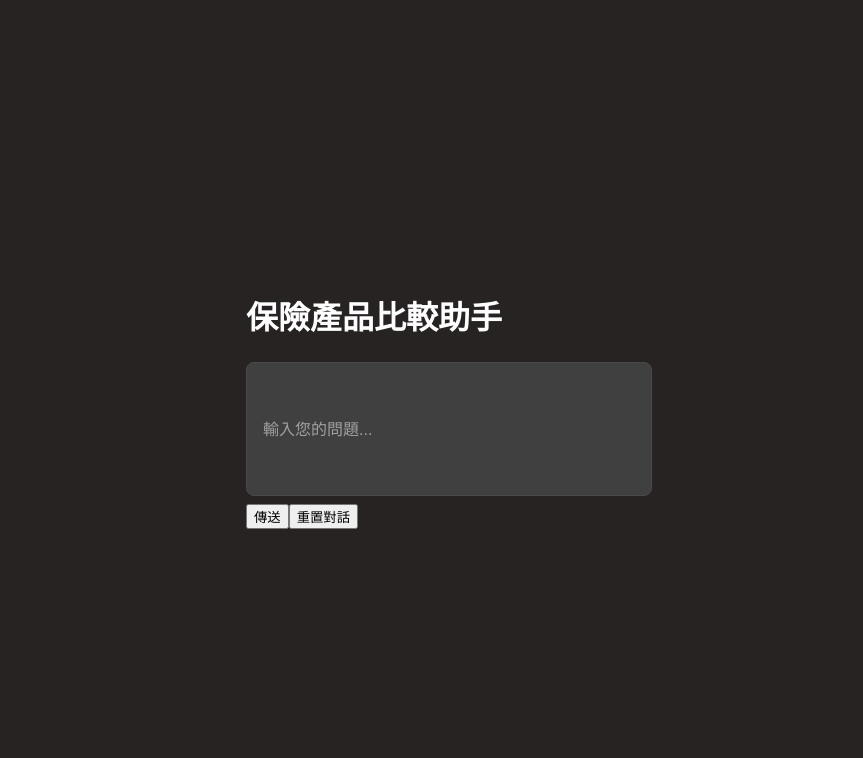
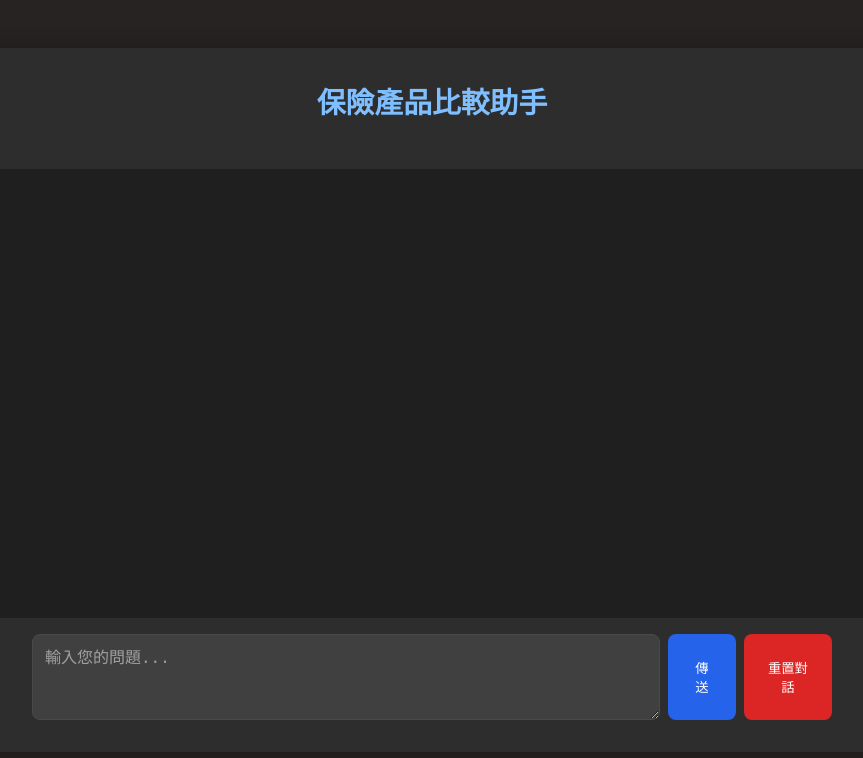
Before and after one commit to thompsonkylaw/policy_analysis, a React (Vite) app: page / in a window 1280 px wide. Shown: the top 758 px of the page, without its empty margins (208-1071 px from the left). Built offline with nearby package versions, Linux system fonts and the light colour scheme.

Commit message:
產品比較助手

```diff
--- a/src/App.css
+++ b/src/App.css
@@ -8,6 +8,7 @@
   min-height: 80vh;
   display: flex;
   flex-direction: column;
+  justify-content: center;
 }
 
 .header {
@@ -21,6 +22,7 @@
   margin: 0;
 }
 
+/* Adjust existing chat container */
 .chat-container {
   flex: 1;
   overflow-y: auto;
@@ -28,25 +30,50 @@
   padding: 1rem;
   background: #1f1f1f;
   border-radius: 8px;
+  width: 90%;
+  margin: 1rem auto;
 }
 
+/* Input field styling */
+.message-input {
+  width: 100%;
+  max-width: 800px;
+  margin: 0 auto;
+  display: block;
+  background: #404040;
+  color: white;
+  border: 1px solid #4a4a4a;
+  padding: 1rem;
+  border-radius: 8px;
+  margin-bottom: 0.5rem;
+}
+
+
+/* Message styling */
 .message {
   margin: 1rem 0;
-  padding: 1rem;
-  border-radius: 8px;
-  max-width: 75%;
-  color: #e0e0e0;
+  padding: 1.5rem;
+  border-radius: 12px;
+  max-width: 70%;
+  word-wrap: break-word;
 }
 
+/* User messages (matches input field style) */
 .message.user {
-  background: #2a4365;
+  background: #404040;
   margin-left: auto;
+  margin-right: 0;
+  border: 1px solid #4a4a4a;
+  max-width: 70%;
 }
 
+/* AI responses */
 .message.assistant {
   background: #333333;
-  box-shadow: 0 2px 4px rgba(0, 0, 0, 0.2);
-  margin-right: auto;
+  margin: 1rem auto;
+  border: 1px solid #4a4a4a;
+  box-shadow: 0 2px 8px rgba(0, 0, 0, 0.1);
+  max-width: 70%;
 }
 
 .input-container {
@@ -66,7 +93,7 @@
   flex: 1;
   padding: 0.8rem;
   border: 1px solid #4a4a4a;
-  border-radius: 8px;
+  border-radius: 7px;
   font-size: 1rem;
   background: #404040;
   color: #ffffff;
@@ -78,7 +105,7 @@
 }
 
 .input-container button {
-  padding: 0.8rem 1.5rem;
+  padding: 0.5rem 1.5rem;
   border: none;
   border-radius: 8px;
   cursor: pointer;
@@ -147,3 +174,11 @@
   border-radius: 4px;
   color: #7dd3fc;
 }
+
+/* Button container */
+.button-container {
+  display: flex;
+  gap: 1rem;
+  justify-content: center;
+  margin-top: 1rem;
+}
--- a/src/Chat.jsx
+++ b/src/Chat.jsx
@@ -85,21 +85,27 @@ const Chat = () => {
                 </ReactMarkdown>
                 </div>
             ))}
+
             {isLoading && (
-              <div className="loading-text">AI 正在分析中...</div>
+            <div className="loading-text">
+                產品比較助手 正在分析中
+                <span className="dot">.</span>
+                <span className="dot">.</span>
+                <span className="dot">.</span>
+            </div>
             )}
             <div ref={messagesEndRef} />
           </div>
 
           <div className="input-container">
           <form onSubmit={handleSubmit}>
-              <input
-                type="text"
+            <textarea
                 value={inputMessage}
                 onChange={(e) => setInputMessage(e.target.value)}
                 placeholder="輸入您的問題..."
                 disabled={isLoading}
                 className="message-input"
+                rows={3} // Set initial number of rows
             />
               <button type="submit" disabled={isLoading}>
                 傳送
--- a/src/index.css
+++ b/src/index.css
@@ -55,17 +55,12 @@ body {
 
 /* Updated CSS */
 .message-input {
-  width: 100%;
-  min-height: 100px;
-  padding: 1rem;
-  border: 1px solid #4a4a4a;
-  border-radius: 8px;
-  background: #404040;
-  color: #ffffff;
-  font-size: 1.1rem;
-  line-height: 1.5;
-  resize: vertical;
-  margin-bottom: 0.5rem;
+  /* Keep existing styles */
+  resize: none; /* Add this line to disable resizing */
+  overflow-y: hidden; /* Hide vertical scrollbar */
+  height: auto; /* Remove any fixed height */
+  min-height: 60px; /* Set minimum height */
+  max-height: 60px; /* Set maximum height if needed */
 }
 
 .message-input::placeholder {
@@ -97,3 +92,241 @@ body {
   /* Add margin-bottom to create space between chat and input */
   margin-bottom: 1.5rem;
 }
+
+/* Add these styles to your CSS file */
+@keyframes pulse {
+  0% { opacity: 0.2; }
+  50% { opacity: 1; }
+  100% { opacity: 0.2; }
+}
+
+@keyframes bounce {
+  0%, 100% { transform: translateY(0); }
+  50% { transform: translateY(-5px); }
+}
+
+.loading-text {
+  text-align: center;
+  color: #a0a0a0;
+  font-style: italic;
+  padding: 1rem;
+  display: flex;
+  justify-content: center;
+  align-items: center;
+  gap: 3px;
+}
+
+.dot {
+  animation:
+    pulse 1.4s infinite linear,
+    bounce 1.4s infinite ease-in-out;
+  opacity: 0.2;
+}
+
+.dot:nth-child(2) {
+  animation-delay: 0.2s;
+}
+
+.dot:nth-child(3) {
+  animation-delay: 0.4s;
+}
+
+/* App.css */
+.App {
+  background: #2d2d2d;
+  border-radius: 10px;
+  box-shadow: 0 0 20px rgba(0, 0, 0, 0.3);
+  padding: 2rem;
+  width: 100%;
+  min-height: 80vh;
+  display: flex;
+  flex-direction: column;
+  justify-content: center;
+}
+
+.header {
+  text-align: center;
+  margin-bottom: 2rem;
+}
+
+.header h1 {
+  color: #7fbfff;
+  font-size: 1.8rem;
+  margin: 0;
+}
+
+/* Adjust existing chat container */
+.chat-container {
+  flex: 1;
+  overflow-y: auto;
+  margin: 1rem 0;
+  padding: 1rem;
+  background: #1f1f1f;
+  border-radius: 8px;
+  width: 90%;
+  margin: 1rem auto;
+}
+
+.message-input {
+  width: 100%;
+  min-height: 60px;
+  height: 60px;
+  padding: 12px;
+  border: 1px solid #4a4a4a;
+  border-radius: 8px;
+  background: #404040;
+  color: #ffffff;
+  font-size: 16px;
+  line-height: 1.5;
+  resize: vertical; /* Allows vertical resizing */
+  white-space: pre-wrap; /* Preserves whitespace and wraps text */
+  word-wrap: break-word; /* Breaks long words */
+  overflow-y: auto; /* Show scrollbar when needed */
+}
+
+/* Remove any existing fixed height if present */
+.message-input:focus {
+  outline: none;
+  border-color: #7fbfff;
+  box-shadow: 0 0 0 2px rgba(127, 191, 255, 0.2);
+}
+
+
+/* Message styling */
+.message {
+  margin: 1rem 0;
+  padding: 1.5rem;
+  border-radius: 12px;
+  max-width: 70%;
+  word-wrap: break-word;
+}
+
+/* User messages (matches input field style) */
+.message.user {
+  background: #404040;
+  margin-left: auto;
+  margin-right: 0;
+  border: 1px solid #4a4a4a;
+  max-width: 70%;
+}
+
+/* AI responses */
+.message.assistant {
+  background: #333333;
+  /* margin: 1rem auto; */
+  margin-left: 0;
+  border: 1px solid #4a4a4a;
+  box-shadow: 0 2px 8px rgba(0, 0, 0, 0.1);
+  max-width: 90%;
+}
+
+.input-container {
+  display: flex;
+  gap: 0.5rem;
+  justify-content: center;
+}
+
+.input-container form {
+  display: flex;
+  gap: 0.5rem;
+  width: 100%;
+  max-width: 800px; /* Increased from 600px */
+}
+
+.input-container input {
+  flex: 1;
+  padding: 0.8rem;
+  border: 1px solid #4a4a4a;
+  border-radius: 8px;
+  font-size: 1rem;
+  background: #404040;
+  color: #ffffff;
+  min-width: 300px; /* Added minimum width */
+}
+
+.input-container input::placeholder {
+  color: #a0a0a0;
+}
+
+.input-container button {
+  padding: 0.8rem 1.5rem;
+  border: none;
+  border-radius: 8px;
+  cursor: pointer;
+  font-weight: 500;
+  transition: opacity 0.2s;
+}
+
+.input-container button[type="submit"] {
+  background: #2563eb;
+  color: white;
+}
+
+.input-container button[type="button"] {
+  background: #dc2626;
+  color: white;
+}
+
+.input-container button:disabled {
+  opacity: 0.7;
+  cursor: not-allowed;
+}
+
+.loading-text {
+  text-align: center;
+  color: #a0a0a0;
+  font-style: italic;
+  padding: 1rem;
+}
+
+/* Dark mode table styles */
+.markdown-table {
+  width: 100%;
+  border-collapse: collapse;
+  margin: 1rem 0;
+}
+
+.markdown-table td, .markdown-table th {
+  padding: 0.5rem;
+  border: 1px solid #4a4a4a;
+}
+
+.markdown-table th {
+  background-color: #2d2d2d;
+}
+
+.markdown-table td {
+  background-color: #333333;
+}
+
+/* Prose styling adjustments */
+.prose {
+  max-width: 100%;
+}
+
+.prose p {
+  margin: 0.5em 0;
+}
+
+.prose ul, .prose ol {
+  padding-left: 1.5em;
+}
+
+.prose code {
+  background-color: rgba(0, 0, 0, 0.3);
+  padding: 0.2em 0.4em;
+  border-radius: 4px;
+  color: #7dd3fc;
+}
+
+/* Button container */
+.button-container {
+  display: flex;
+  gap: 1rem;
+  justify-content: center;
+  margin-top: 1rem;
+}
+
+div .mx-auto .App{
+  width:1109px;
+ }
```
Lines whose indentation alone changed are shown as unchanged.
